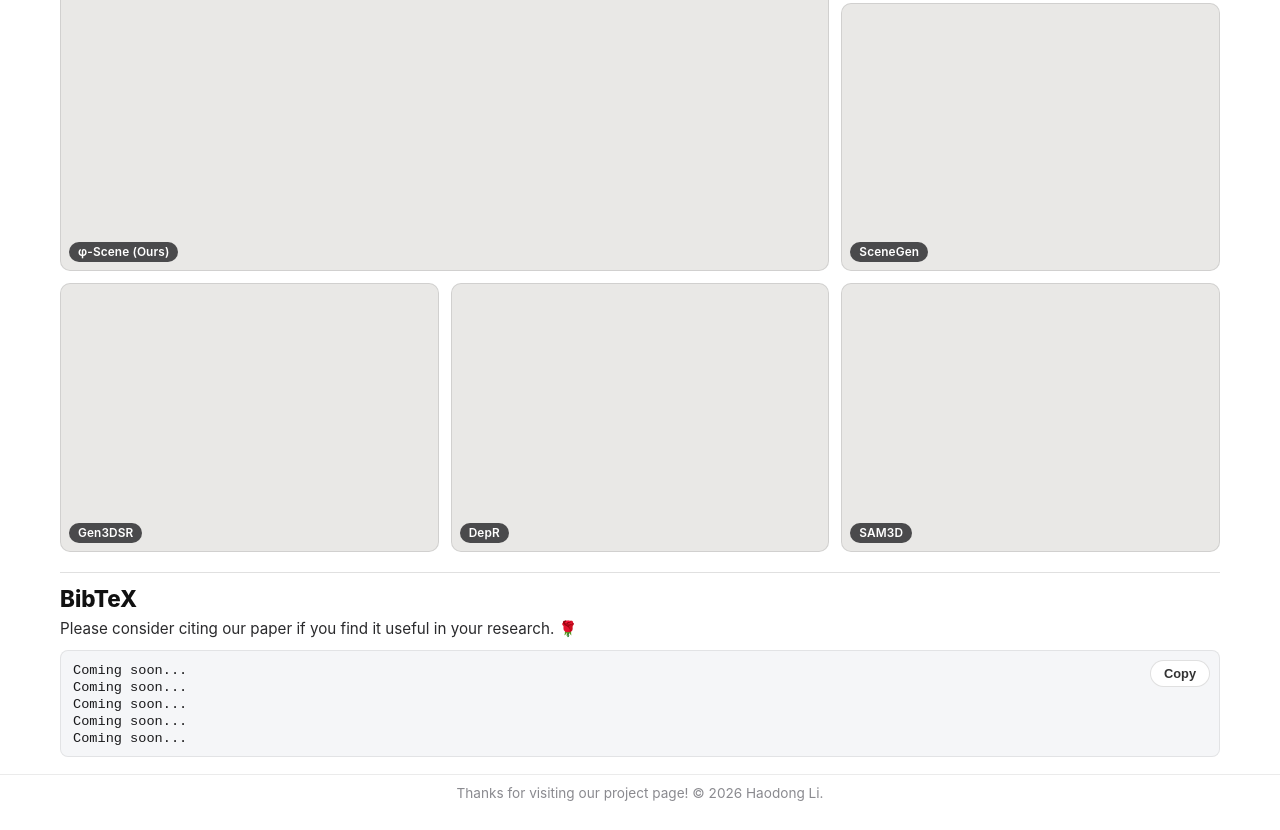
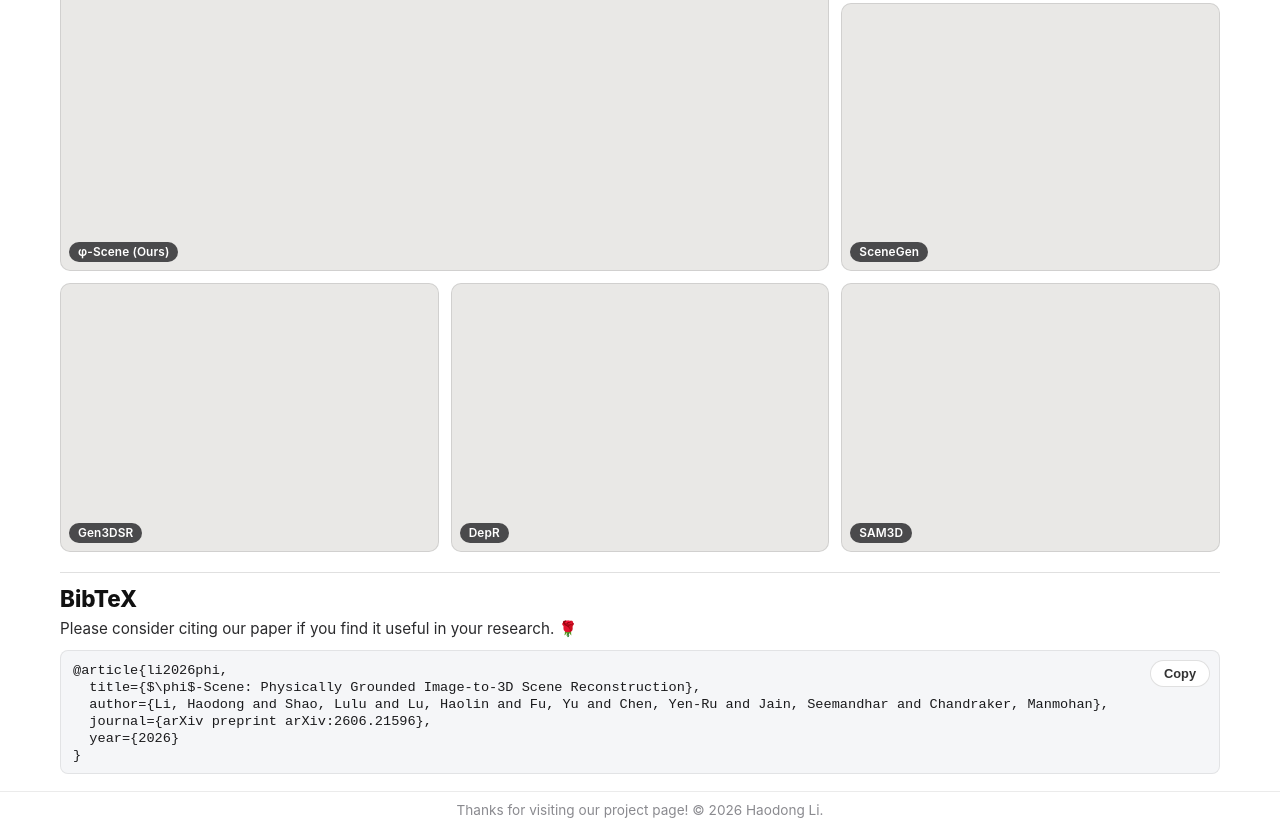
Before and after one commit to Phi-Scene/phi-scene.github.io, a plain HTML site: page index.html in a window 1280 px wide. Shown: the part 2665-3495 px from the top of the page. Drawn offline with Linux system fonts and the light colour scheme; some packages are replaced by stand-ins of ours; a script that the page names is missing.

Commit message:
update links

```diff
--- a/index.html
+++ b/index.html
@@ -37,10 +37,10 @@
       <p class="affiliation">University of California San Diego</p>
 
       <nav class="links">
-        <a class="btn" href="#" target="_blank" rel="noopener">
+        <a class="btn" href="http://arxiv.org/pdf/2606.21596" target="_blank" rel="noopener">
           <span>Paper</span>
         </a>
-        <a class="btn" href="#" target="_blank" rel="noopener">
+        <a class="btn" href="http://arxiv.org/abs/2606.21596" target="_blank" rel="noopener">
           <span>arXiv</span>
         </a>
         <a class="btn btn--disabled" aria-disabled="true" tabindex="-1">
@@ -147,11 +147,12 @@
     <div class="bibtex__box">
       <button class="bibtex__copy" type="button"
         onclick="var b=this;navigator.clipboard.writeText(b.parentNode.querySelector('code').innerText).then(function(){b.textContent='Copied!';setTimeout(function(){b.textContent='Copy';},1500);});">Copy</button>
-      <pre class="bibtex__code"><code>Coming soon...
-Coming soon...
-Coming soon...
-Coming soon...
-Coming soon...</code></pre>
+      <pre class="bibtex__code"><code>@article{li2026phi,
+  title={$\phi$-Scene: Physically Grounded Image-to-3D Scene Reconstruction},
+  author={Li, Haodong and Shao, Lulu and Lu, Haolin and Fu, Yu and Chen, Yen-Ru and Jain, Seemandhar and Chandraker, Manmohan},
+  journal={arXiv preprint arXiv:2606.21596},
+  year={2026}
+}</code></pre>
     </div>
   </section>
 
```
